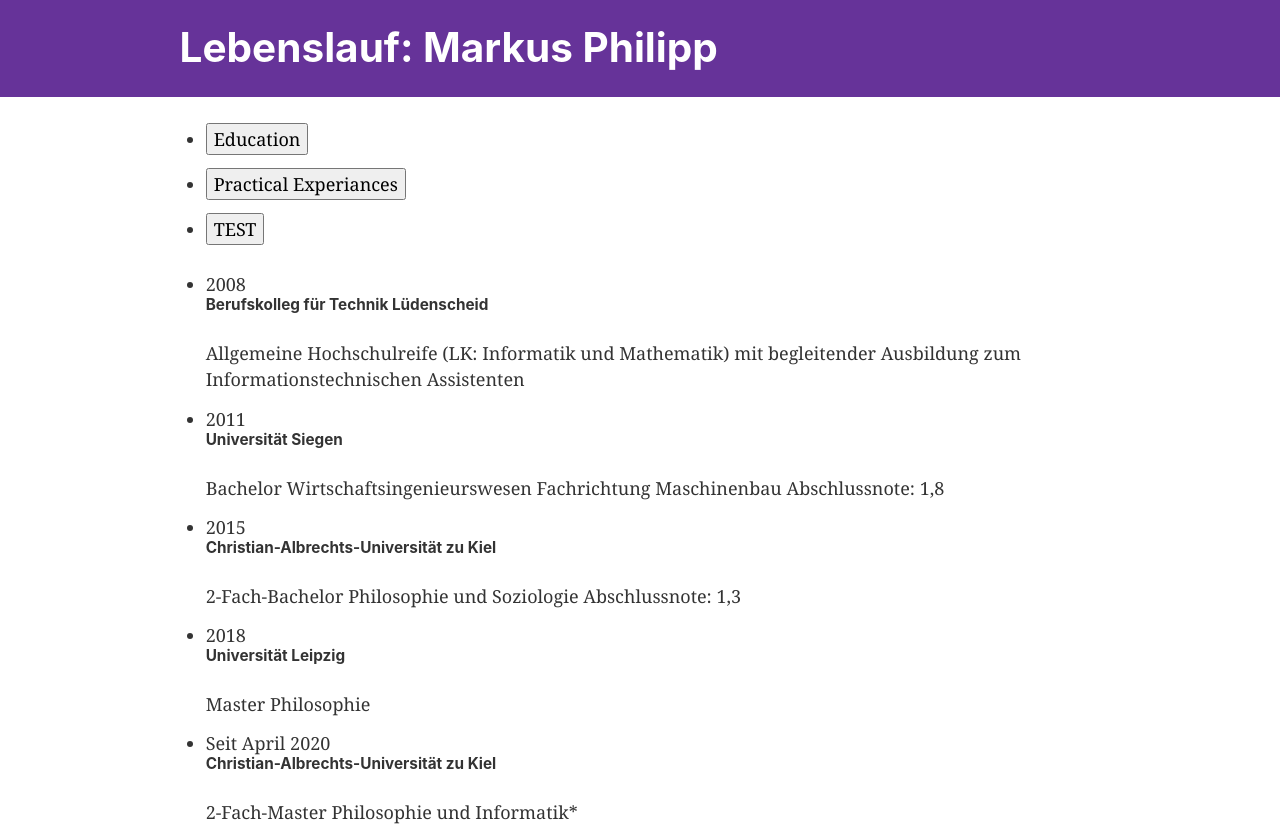
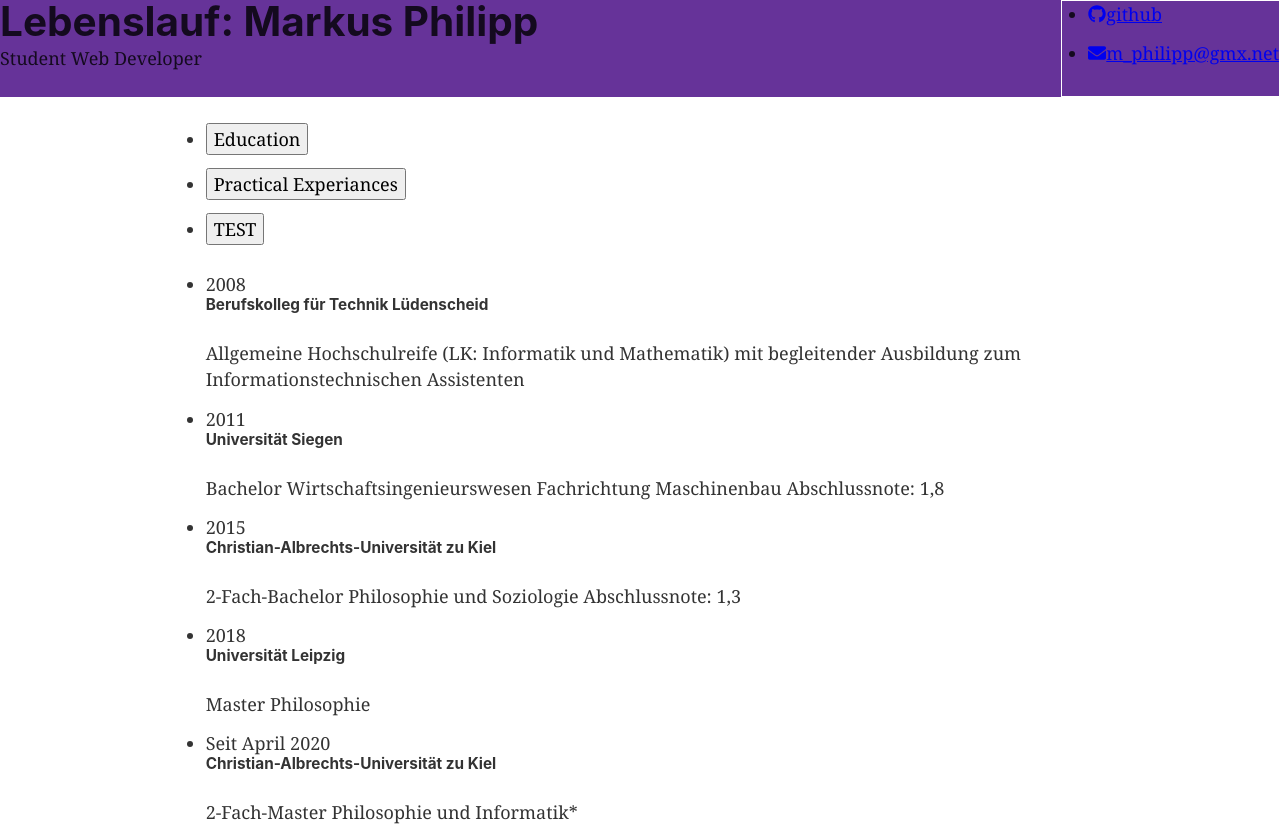
Before and after one commit to markusphil/personal-homepage, a Gatsby site in the folder frontend/: page / in a window 1280 px wide. Shown: the top 828 px of the page. Built offline with nearby package versions, Linux system fonts and the light colour scheme; Gatsby itself is replaced by a stand-in of ours.

Commit message:
add fontawesome and contactBox

```diff
--- a/frontend/package.json
+++ b/frontend/package.json
@@ -5,6 +5,10 @@
   "version": "0.1.0",
   "author": "Markus Philipp<m_philipp@gmx.net>",
   "dependencies": {
+    "@fortawesome/fontawesome-svg-core": "^1.2.30",
+    "@fortawesome/free-brands-svg-icons": "^5.14.0",
+    "@fortawesome/free-solid-svg-icons": "^5.14.0",
+    "@fortawesome/react-fontawesome": "^0.1.11",
     "gatsby": "^2.19.45",
     "gatsby-image": "^2.2.44",
     "gatsby-plugin-manifest": "^2.2.48",
--- /dev/null
+++ b/frontend/src/components/cv/contactBox.js
@@ -0,0 +1,21 @@
+import React from "react"
+import { FontAwesomeIcon } from "@fortawesome/react-fontawesome"
+
+const ContactBox = ({ entries }) => {
+  const content = entries.map(({ icon, name, url }) => (
+    <li>
+      <a href={url} title={name} target="_blank" rel="noopener noreferrer">
+        <FontAwesomeIcon icon={icon} />
+        <span>{name}</span>
+      </a>
+    </li>
+  ))
+
+  return (
+    <div style={{ border: `1px solid white` }}>
+      <ul>{content}</ul>
+    </div>
+  )
+}
+
+export default ContactBox
--- a/frontend/src/components/header.js
+++ b/frontend/src/components/header.js
@@ -1,33 +1,23 @@
-import { Link } from "gatsby"
 import PropTypes from "prop-types"
 import React from "react"
+import ContactBox from "./cv/contactBox"
+
+import contactData from "../jsonDataSource/contact.json"
 
 const Header = ({ siteTitle }) => (
   <header
     style={{
       background: `rebeccapurple`,
       marginBottom: `1.45rem`,
+      display: `flex`,
+      justifyContent: `space-between`,
     }}
   >
-    <div
-      style={{
-        margin: `0 auto`,
-        maxWidth: 960,
-        padding: `1.45rem 1.0875rem`,
-      }}
-    >
-      <h1 style={{ margin: 0 }}>
-        <Link
-          to="/"
-          style={{
-            color: `white`,
-            textDecoration: `none`,
-          }}
-        >
-          {siteTitle}
-        </Link>
-      </h1>
+    <div>
+      <h1 style={{ margin: 0 }}>{siteTitle}</h1>
+      <p class="subtitle">Student Web Developer</p>
     </div>
+    <ContactBox entries={contactData} />
   </header>
 )
 
--- a/frontend/src/components/layout.js
+++ b/frontend/src/components/layout.js
@@ -11,6 +11,11 @@ import { useStaticQuery, graphql } from "gatsby"
 
 import Header from "./header"
 import "./layout.css"
+
+import { library } from "@fortawesome/fontawesome-svg-core"
+import { faGithub } from "@fortawesome/free-brands-svg-icons"
+import { faEnvelope } from "@fortawesome/free-solid-svg-icons"
+library.add(faGithub, faEnvelope)
 
 const Layout = ({ children }) => {
   const data = useStaticQuery(graphql`
--- /dev/null
+++ b/frontend/src/jsonDataSource/contact.json
@@ -0,0 +1,12 @@
+[
+  {
+    "icon": ["fab", "github"],
+    "name": "github",
+    "url": "https://github.com/markusphil"
+  },
+  {
+    "icon": ["fas", "envelope"],
+    "name": "m_philipp@gmx.net",
+    "url": "mailto:m_philipp@gmx.net"
+  }
+]
```
Also changed, not shown: 1 other file.
